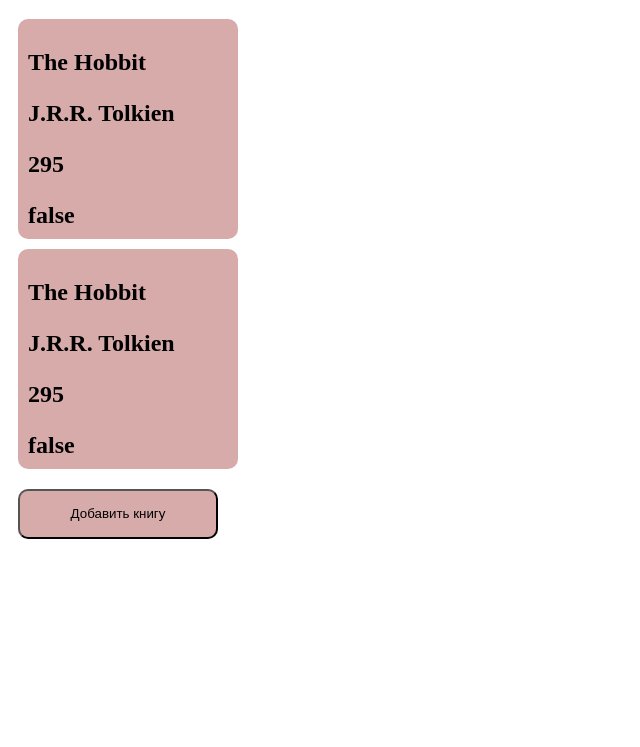
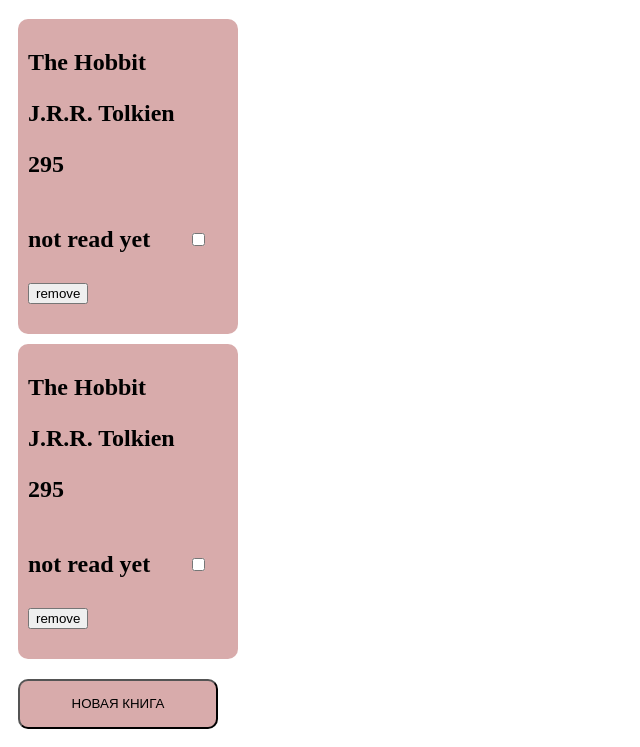
Before and after one commit to IvanSSpace/theodinproject, a website: page 1tsLessons/index.html in a window 1280 px wide. Shown: the part 61-808 px from the top of the page, without its empty margins (0-640 px from the left). Drawn offline with Linux system fonts and the light colour scheme.

Commit message:
finish: complete lesson

```diff
--- a/1tsLessons/index.css
+++ b/1tsLessons/index.css
@@ -4,7 +4,7 @@
     padding: 10px;
     margin: 10px;
     width: 200px;
-    height: 200px;
+    height: 100%;
 }
 
 #addBook,
@@ -69,3 +69,10 @@
     border: 1px solid black;
     padding: 10px;
 }
+
+.readStatusCheckBoxContainer {
+    display: flex;
+    flex-direction: row;
+    justify-content: space-between;
+    margin-right: 20px;
+}
--- a/1tsLessons/index.html
+++ b/1tsLessons/index.html
@@ -10,7 +10,7 @@
 <body>
   <h1>Моя библиотека книг</h1>
   <div id="bookList"></div>
-  <button id="addBookButton">Добавить книгу</button>
+  <button id="addBookButton">НОВАЯ КНИГА</button>
   <dialog close id="addBookDialog">
     <form id="addBookForm">
       <input type="text" required id="title" placeholder="Название">
--- a/1tsLessons/lesson1.js
+++ b/1tsLessons/lesson1.js
@@ -27,26 +27,71 @@ const displayBooks = myLibrary => {
     const bookListTag = document.getElementById('bookList');
     bookListTag.innerHTML = '';
 
-    myLibrary.forEach(element => {
+    myLibrary.forEach((element, index) => {
         const { title, author, read, pages } = element;
 
         let bookTag = document.createElement('div');
         bookTag.classList.add('bookTag');
-        let removeBook = document.createElement('button');
 
         bookTag.innerHTML = `
         <h2>${title}<h2>
         <p>${author}</p>
         <p>${pages}</p>
-        <p>${read}</p>
-
+        <div class="readStatusCheckBoxContainer">
+            <p>${read ? 'read' : 'not read yet'}</p>
+            <input class="readCheckBox" data-index="${index}" type="checkbox" ${read ? 'checked' : ''} />
+        </div>
+        <button class="removeButtons" data-index="${index}">remove</button>
         `;
 
         bookListTag.appendChild(bookTag);
     });
 
+    const removeButtons = document.querySelectorAll('.removeButtons');
+    removeButtons.forEach(button => {
+        button.addEventListener('click', event => {
+            const index = event.target.dataset.index;
+            myLibrary.splice(index, 1);
+            // можно ли здесь достать data-index?
+            displayBooks(myLibrary);
+            console.log(index);
+        });
+    });
+
+    const editReadStatusAll = document.querySelectorAll('.readCheckBox');
+    console.log(editReadStatusAll);
+
+    editReadStatusAll.forEach(checkbox => {
+        checkbox.addEventListener('click', event => {
+            const index = parseInt(event.target.dataset.index);
+            myLibrary[index].read = event.target.checked;
+
+            // Обновляем только текст статуса для этой конкретной книги
+            const statusText = event.target.parentElement.querySelector('p');
+            statusText.textContent = event.target.checked
+                ? 'read'
+                : 'not read yet';
+
+            console.log(
+                `Статус чтения книги ${myLibrary[index].title} изменен на: ${event.target.checked ? 'прочитано' : 'не прочитано'}`
+            );
+        });
+    });
+    // readCheckBox
+
+    // const editReadStatus = () => {
+    // нужно так же по какому то индексу менять сзначение
+    // сначала просто добавь чекбокс который можно менять и на него надень эту функцию прямо в листенер
+    // }
+
+    // 1 найти каждую кнопку через forEach 2 дать ей листенер с функцией removeBook
+    // 3 создать функцию remove book которая по id из data-index удаляет элемент и
+    // снова отобразить displayBooks(myLibrary)
+
     // return '123';
 };
+
+document.button;
 
 console.log(displayBooks(myLibrary));
 
```
